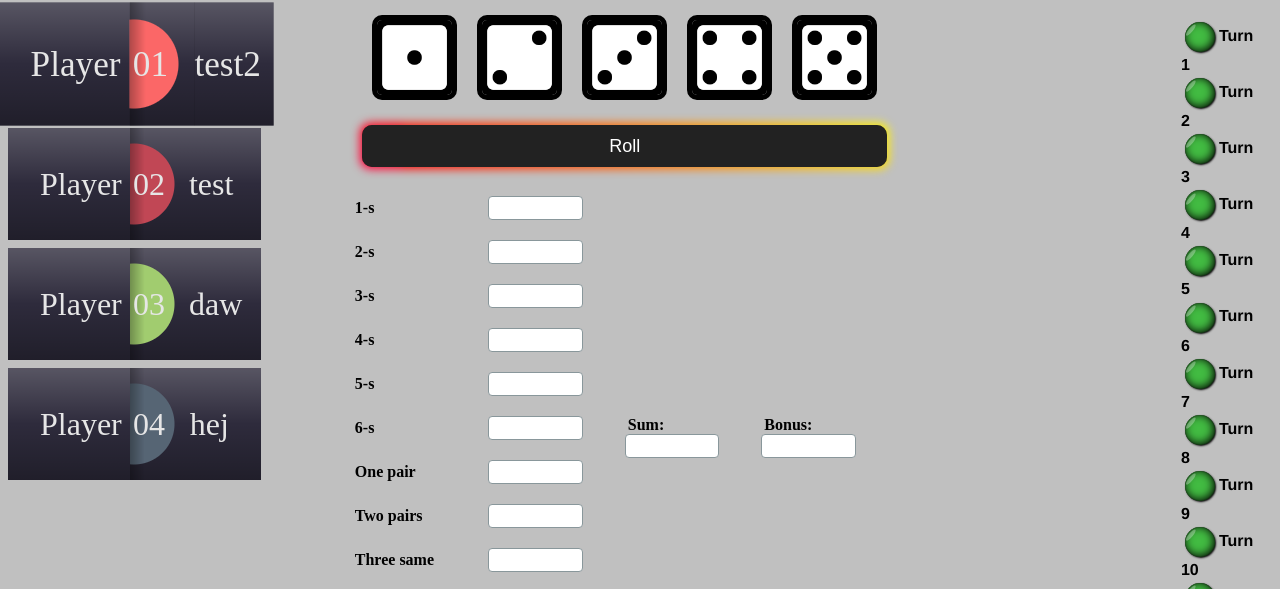
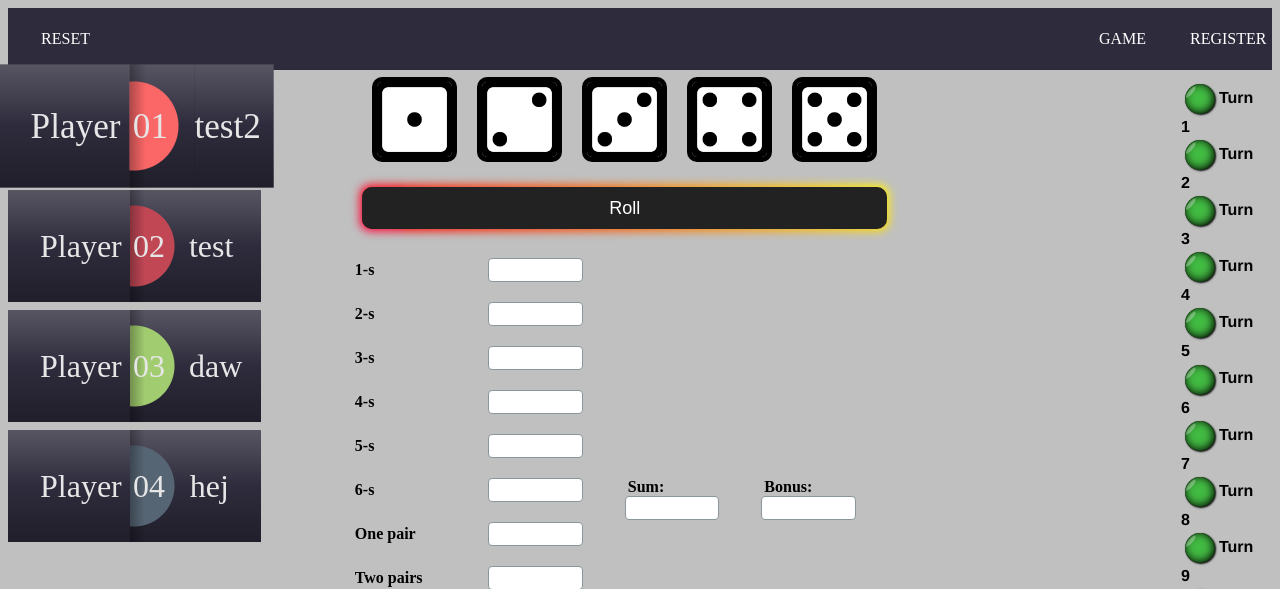
Before and after one commit to KatrineCLH/Yatzy2, a Node server app: page / in a window 1280 px wide. Shown: the top 589 px of the page. Run offline with Node 20, Linux system fonts and the light colour scheme.

Commit message:
resetbtn done

```diff
--- a/public/styles/nav.css
+++ b/public/styles/nav.css
@@ -6,7 +6,14 @@
     margin: 0px;
     padding: 0px;
     list-style: none;
-    overflow: hidden;
+    text-align: right;
+
+}
+
+ul li {
+    display: inline-block;
+    cursor: pointer;
+    padding: 6px;
 }
 
 ul li a {
@@ -16,26 +23,6 @@
     display: block;
     padding: 16px;
 }
-
-#nav-left {
-    float: left
-}
-
-#nav-left ul li{
-    float: left;
-}
-
-#nav-right ul li{
-    float: right;
-}
-
-ul li {
-    display: inline-block;
-    cursor: pointer;
-    padding: 6px;
-}
-
-
 
 ul li:hover {
     background: #10ac84;
@@ -49,8 +36,28 @@
     padding-top: 0px;
 }
 
-nav div {
-    display: none;
+nav ul {
+    list-style-type: none;
+    margin: 0;
+    padding: 0;
+    overflow: hidden;
+}
+
+nav a {
+    display: block;
+    width: 60px;
+}
+
+.nav-left {
+    float: left;
+}
+
+.nav-left ul li {
+    float: left;
+}
+
+.nav-right ul li {
+    float: right;
 }
 
 @media(max-width: 768px) {
@@ -64,6 +71,7 @@
 
     }
 
+
     ul {
         display: none;
         background: #38ada9;
@@ -75,11 +83,4 @@
         padding: 0px;
     }
 
-    #nav-left ul li{
-        float: left;
-    }
-
-    #nav-right ul li{
-        float: right;
-    }
 }
--- a/views/navbar.pug
+++ b/views/navbar.pug
@@ -1,10 +1,10 @@
 link(rel='stylesheet' href='/styles/nav.css')
 nav
-  div#nav-left
+  #leftDiv.nav-left
     ul
       li
         a(href="/") Reset
-  div#nav-right
+  #rightDiv.nav-right
     ul
       li
         a(href="/register") Register
```
